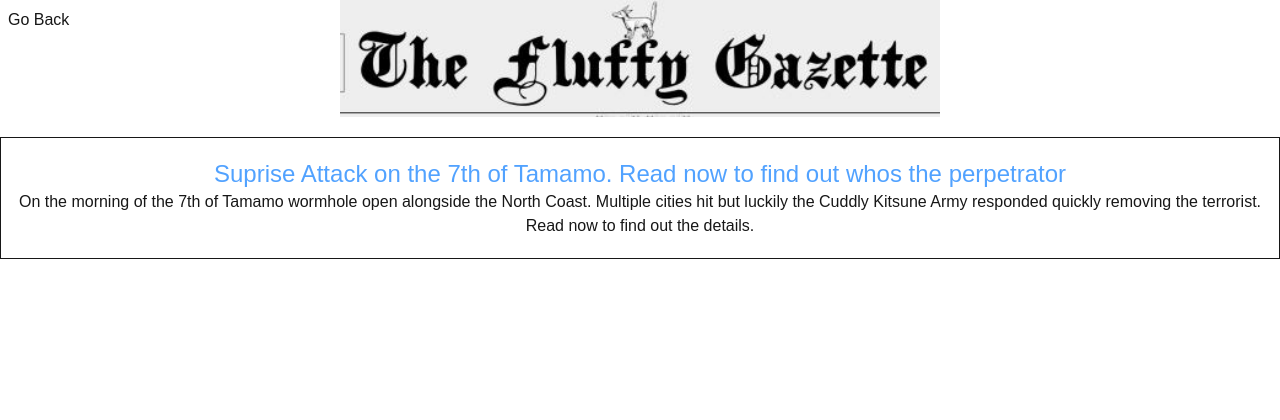
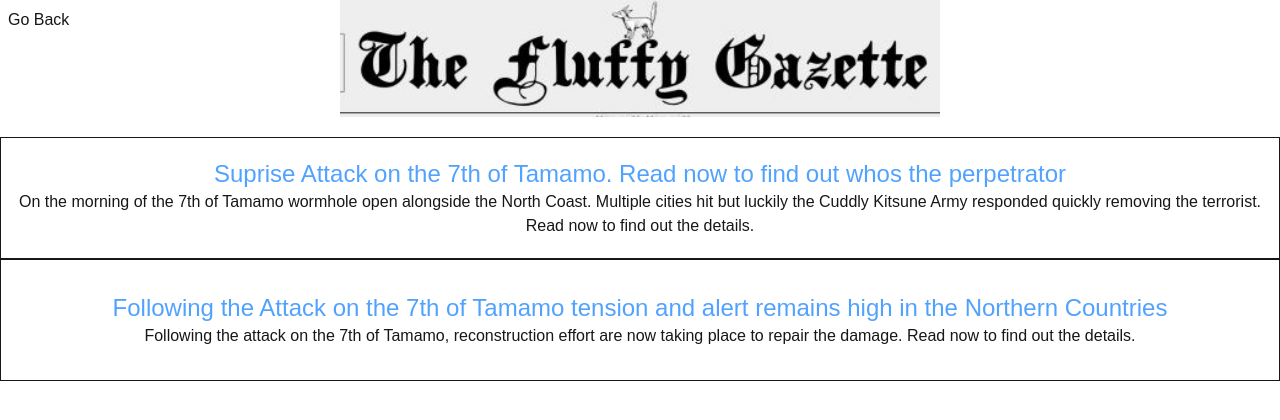
Before and after one commit to bunchofletters/kit_paper, a Next.js app: page /FluffyGazette in a window 1280 px wide. Shown: the top 420 px of the page. Built offline with nearby package versions, Linux system fonts and the light colour scheme.

Commit message:
fluffy gazette 2nd piece added

```diff
--- a/app/FluffyGazette/page.tsx
+++ b/app/FluffyGazette/page.tsx
@@ -13,13 +13,21 @@ export default function Home() {
           height={0}
         />
     </div>
-    <div className="flex justify-center mt-5">
-        <div className="box-content w-1500 h-30 border flex justify-center items-center flex-col">
+    <div className="flex justify-center mt-5 flex-col">
+        <div className="box-content w-95vh h-30 border flex justify-center items-center flex-col">
             <DisplayPaper
                 imageInfo={["/articles/FluffyGazette/gazette1.png", "Fluffy Gazette Paper 1", 900, 500]}
                 headerText={["Suprise Attack on the 7th of Tamamo. Read now to find out whos the perpetrator", "text-2xl text-blue-400"]}
             />
             <p className="text-center">On the morning of the 7th of Tamamo wormhole open alongside the North Coast. Multiple cities hit but luckily the Cuddly Kitsune Army responded quickly removing the terrorist. Read now to find out the details.
+            </p>
+        </div>
+        <div className="box-content w-95vh h-30 border flex justify-center items-center flex-col">
+            <DisplayPaper
+                imageInfo={["/articles/FluffyGazette/Fluffy_Gazette_2nd_Piece_2.png", "Fluffy Gazette Paper 2", 900, 500]}
+                headerText={["Following the Attack on the 7th of Tamamo tension and alert remains high in the Northern Countries", "text-2xl text-blue-400"]}
+            />
+            <p className="text-center">Following the attack on the 7th of Tamamo, reconstruction effort are now taking place to repair the damage. Read now to find out the details.
             </p>
         </div>
     </div>
```
Also changed, not shown: public/articles/FluffyGazette/Fluffy_Gazette_2nd_Piece_2.png (added).
